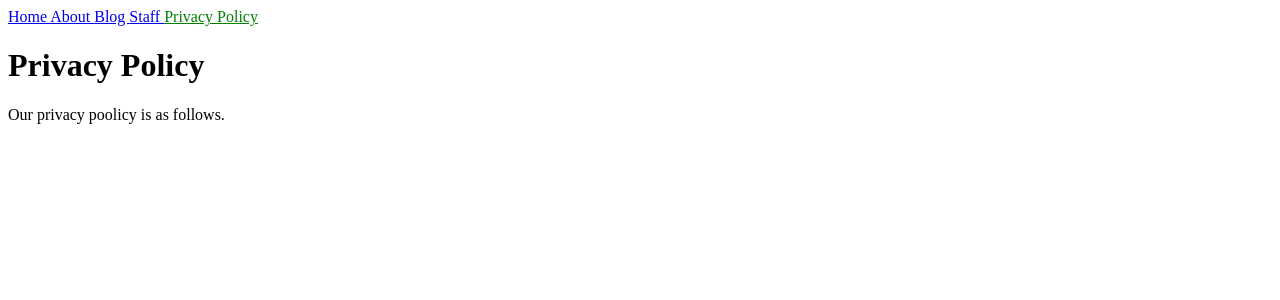
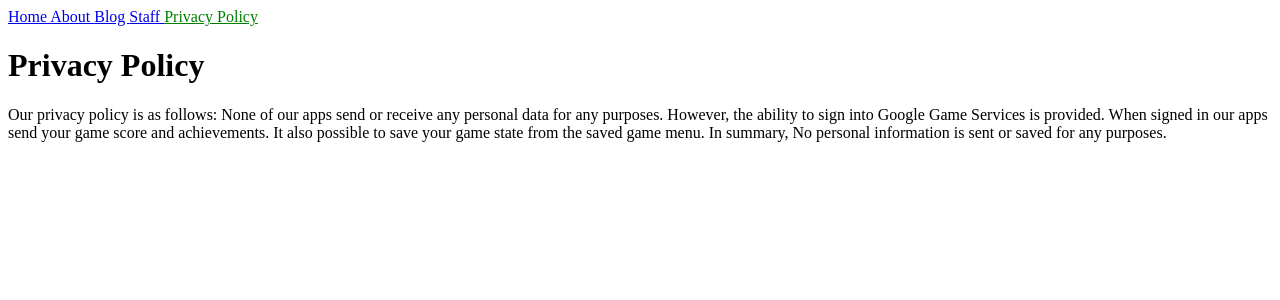
Before and after one commit to william-leeson/privacypolicy, a Jekyll site: the page built from privacy_policy.html, in a window 1280 px wide. Shown: the top 300 px of the page. Built offline with Jekyll 4.4.1, drawn with Linux system fonts in a browser that asks for light colours.

Commit message:
Update the privacy policy.
Filled in the details of the privacy policy.

```diff
--- a/privacy_policy.html
+++ b/privacy_policy.html
@@ -5,5 +5,8 @@ title: Privacy Policy
 <h1>{{ page.title }}</h1>
 
 <p>
-  Our privacy poolicy is as follows.
+  Our privacy policy is as follows:
+  None of our apps send or receive any personal data for any purposes.
+  However, the ability to sign into Google Game Services is provided. When signed in our apps send your game score and achievements. It also possible to save your game state from the saved game menu.
+  In summary, No personal information is sent or saved for any purposes.
 </p>
```
